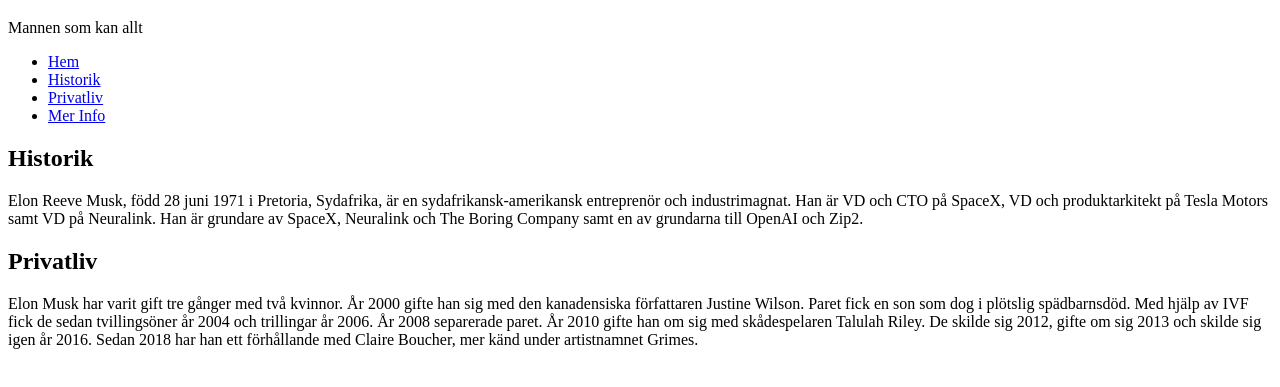
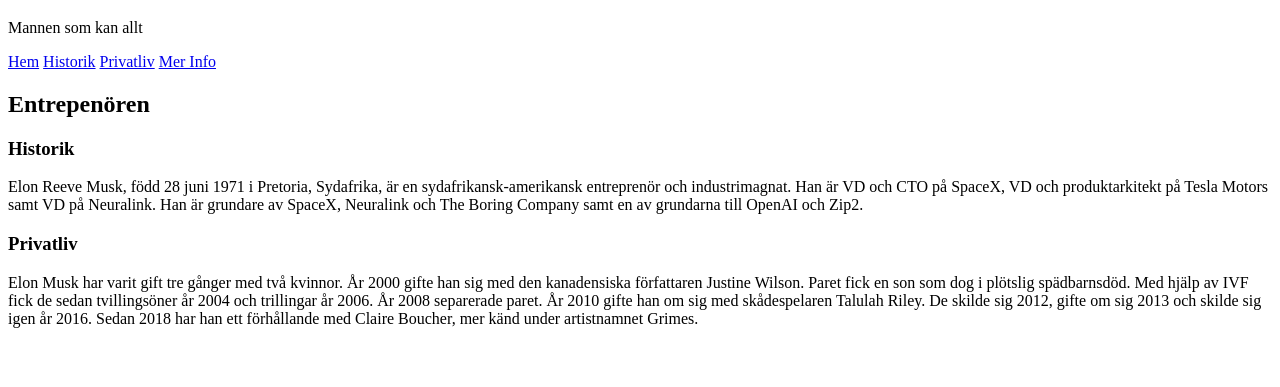
Before and after one commit to MichaelHambiliki/6.7.1.-assignment---Doglopedia, a plain HTML site: page index.html in a window 1280 px wide. Shown: the part 61-448 px from the top of the page. Drawn offline with Linux system fonts and the light colour scheme.

Commit message:
Added CSS selectors and made some small adjustments

```diff
--- a/index.html
+++ b/index.html
@@ -8,23 +8,24 @@
     <title>Elon Musk</title>
 </head>
 <body>
-    <div>
-        <h1>Elon Musk</h1>
-            <p>Mannen som kan allt</p>
-        <nav>
-            <ul>
-                <li><a href="#">Hem</a></li>
-                <li><a href="#">Historik</a></li>
-                <li><a href="#">Privatliv</a></li>
-                <li><a href="#">Mer Info</a></li>
-            </ul>
+    <div id="container">
+        <div id="box">
+            <h1>Elon Musk</h1>
+            <p id="topbar">Mannen som kan allt</p>
+        </div>
+        <nav class="topnav">
+                <a href="#">Hem</a></li>
+                <a href="#">Historik</a></li>
+                <a href="#">Privatliv</a></li>
+                <a href="#">Mer Info</a></li>
         </nav>
+        <h2>Entrepenören</h2>
         <!--Img of Elon Musk-->
-        <h2>Historik</h2>
+        <h3>Historik</h2>
         <p>
         Elon Reeve Musk, född 28 juni 1971 i Pretoria, Sydafrika, är en sydafrikansk-amerikansk entreprenör och industrimagnat. Han är VD och CTO på SpaceX, VD och produktarkitekt på  Tesla Motors samt VD på Neuralink. Han är grundare av SpaceX, Neuralink och The Boring Company samt en av grundarna till OpenAI och Zip2.
         </p>
-        <h2>Privatliv</h2>
+        <h3>Privatliv</h2>
         <p>
         Elon Musk har varit gift tre gånger med två kvinnor. År 2000 gifte han sig med den kanadensiska författaren Justine Wilson. Paret fick en son som dog i plötslig spädbarnsdöd. Med hjälp av IVF fick de sedan tvillingsöner år 2004 och trillingar år 2006. År 2008 separerade paret. År 2010 gifte han om sig med skådespelaren Talulah Riley. De skilde sig 2012, gifte om sig 2013 och skilde sig igen år 2016. Sedan 2018 har han ett förhållande med Claire Boucher, mer känd under artistnamnet Grimes.
 
```
